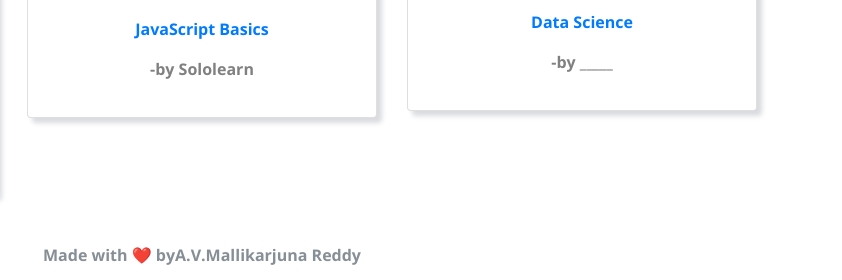
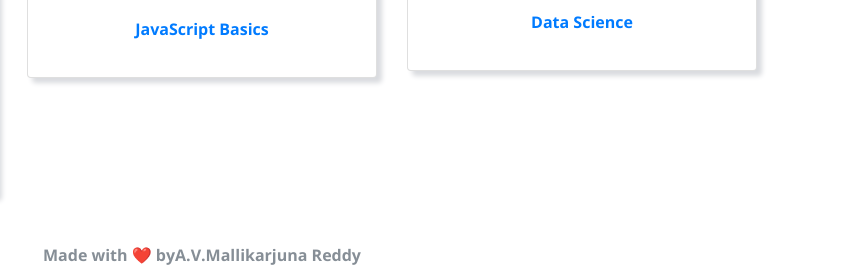
Before and after one commit to malli402/portifoli0, a plain HTML site: page Education.html in a window 1280 px wide. Shown: the part 1438-1718 px from the top of the page, 438-1280 px from the left. Drawn offline with nearby package versions, Linux system fonts and the light colour scheme; a web font is replaced by a local one.

Commit message:
Update Education.html

```diff
--- a/Education.html
+++ b/Education.html
@@ -157,7 +157,7 @@
                             alt="Card image cap">
                         <div class="card-body">
                             <p class="card-text certificate-text">JavaScript Basics</p>
-                            <p class="certificate-text" style="color:gray">-by Sololearn</p>
+                            <p class="certificate-text" style="color:gray"></p>
                         </div>
                     </div>
                 </a>
@@ -170,7 +170,7 @@
                             alt="Card image cap">
                         <div class="card-body">
                             <p class="card-text certificate-text">Data Science</p>
-                            <p class="certificate-text" style="color:gray">-by _____</p>
+                            <p class="certificate-text" style="color:gray"></p>
                         </div>
                     </div>
                 </a>
```
